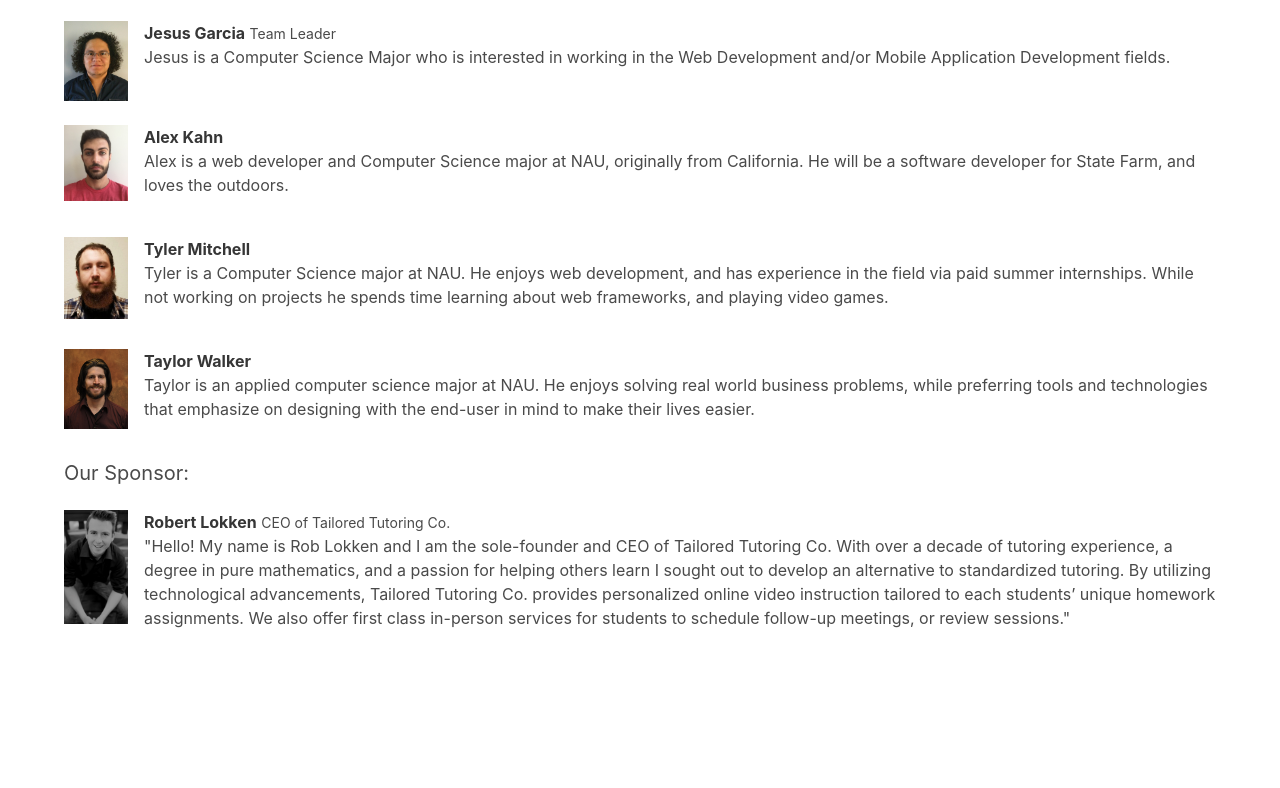
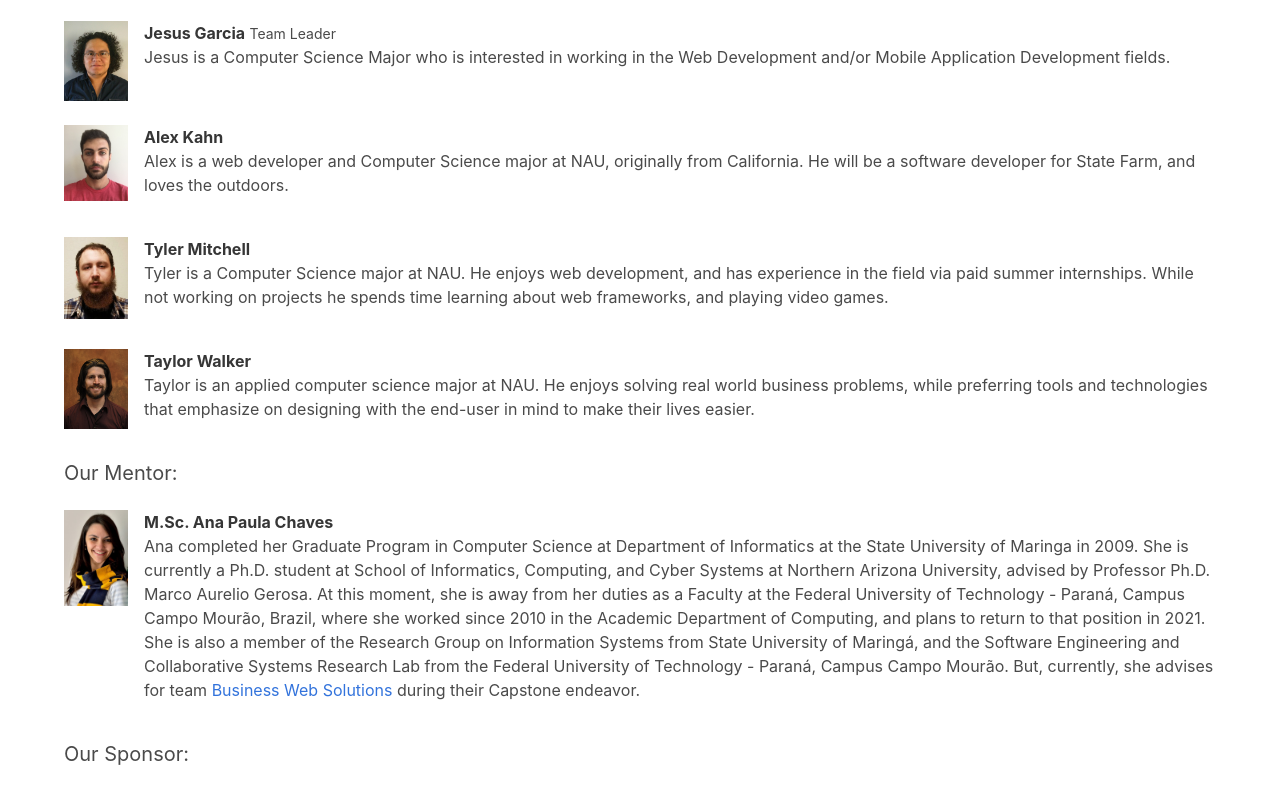
Before and after one commit to tyleryyz/busnwebsolnsite, a plain HTML site: page about.html in a window 1280 px wide. Shown: the part 164-952 px from the top of the page. Before the commit the page ends 882 px from the top, so only its background shows below. Drawn offline with Linux system fonts and the light colour scheme.

Commit message:
Taylor changed: about.html with Ana's info, and Rob in third person.  Also added Ana's picture

```diff
--- a/about.html
+++ b/about.html
@@ -134,6 +134,28 @@
 				</article>
 			</div>
 
+            <p class="subtitle">
+				Our Mentor:
+			</p>
+            <!-- Taylor Code's for Ana Here: -->
+            <div class="teaminfo">
+				<article class="media">
+					<figure class="media-left">
+						<p class="image is-64x64">
+							<img src="./assets/AnaC.jpg" alt="Image">
+						</p>
+					</figure>
+					<div class="media-content">
+						<div class="content">
+							<p>
+								<strong>M.Sc. Ana Paula Chaves</strong>
+								<br> Ana completed her Graduate Program in Computer Science at  Department of Informatics at the State University of Maringa in 2009. She is currently a Ph.D. student at School of Informatics, Computing, and Cyber Systems at Northern Arizona University, advised by Professor Ph.D. Marco Aurelio Gerosa. At this moment, she is away from her duties as a Faculty at the Federal University of Technology - Paraná, Campus Campo Mourão, Brazil, where she worked since 2010 in the Academic Department of Computing, and plans to return to that position in 2021.  She is also a member of the Research Group on Information Systems from State University of Maringá, and the Software Engineering and Collaborative Systems Research Lab from the Federal University of Technology - Paraná, Campus Campo Mourão.  But, currently, she advises for team <a href="index.html">Business Web Solutions</a>  during their Capstone endeavor.
+							</p>
+						</div>
+					</div>
+				</article>
+			</div>
+
 			<p class="subtitle">
 				Our Sponsor:
 			</p>
@@ -147,14 +169,14 @@
 					<div class="content">
 						<p>
 							<strong>Robert Lokken</strong> <small>CEO of Tailored Tutoring Co.</small>
-							<br> "Hello! My name is Rob Lokken and I am the sole-founder and
+							<br> "Rob Lokken is the sole-founder and
 							CEO of Tailored Tutoring Co. With over a decade of tutoring
 							experience, a degree in pure mathematics, and a passion for
-							helping others learn I sought out to develop an alternative to
+							helping others learn he sought out to develop an alternative to
 							standardized tutoring. By utilizing technological advancements,
 							Tailored Tutoring Co. provides personalized online video
 							instruction tailored to each students’ unique homework
-							assignments. We also offer first class in-person services for
+							assignments. They also offer first class in-person services for
 							students to schedule follow-up meetings, or review sessions."
 						</p>
 					</div>
```
Also changed, not shown: assets/AnaC.jpg (added).
